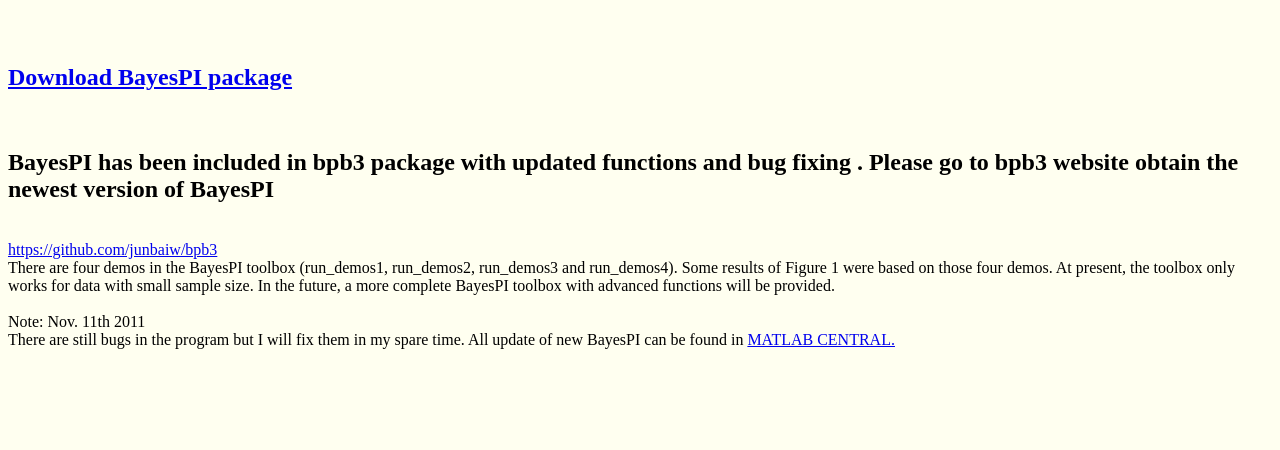
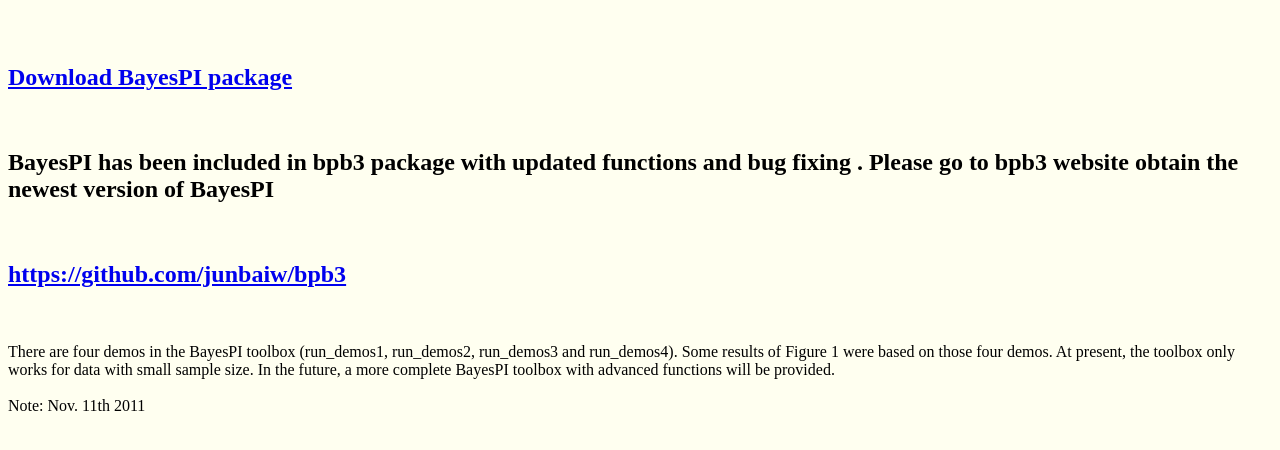
Before and after one commit to junbaiw/BayesPI, a plain HTML site: page programs.html in a window 1280 px wide. Drawn offline with Linux system fonts and the light colour scheme.

Commit message:
download

```diff
--- a/programs.html
+++ b/programs.html
@@ -8,13 +8,16 @@ Download</TITLE>
 
 <h2>BayesPI has been included in bpb3 package with updated functions and bug fixing . Please go to bpb3 website obtain the newest version of BayesPI  </h2>
 <br>
+<h2>
 <A href="https://github.com/junbaiw/bpb3"> https://github.com/junbaiw/bpb3 </A>
+</h2>
+<br><br>
 
-<br>
 There are four demos in the BayesPI toolbox (run_demos1, run_demos2, run_demos3 and run_demos4).
 Some results of Figure 1 were based on those four demos. At present, the toolbox only works for data with small sample size. In the future, a more complete BayesPI toolbox with advanced functions will be provided.
 <br><br>
 Note: Nov. 11th 2011 <br>
-There are still bugs in the program but I will fix them in my spare time. All update of new BayesPI can be found in <A href="http://www.mathworks.com/matlabcentral/fileexchange/28395-bayespi-a-new-biophysical-model-for-studying-protein-dna-interaction">MATLAB CENTRAL. </A>
 
+<!--There are still bugs in the program but I will fix them in my spare time. All update of new BayesPI can be found in <A href="http://www.mathworks.com/matlabcentral/fileexchange/28395-bayespi-a-new-biophysical-model-for-studying-protein-dna-interaction">MATLAB CENTRAL. </A>
+-->
 </BODY></HTML>
```
